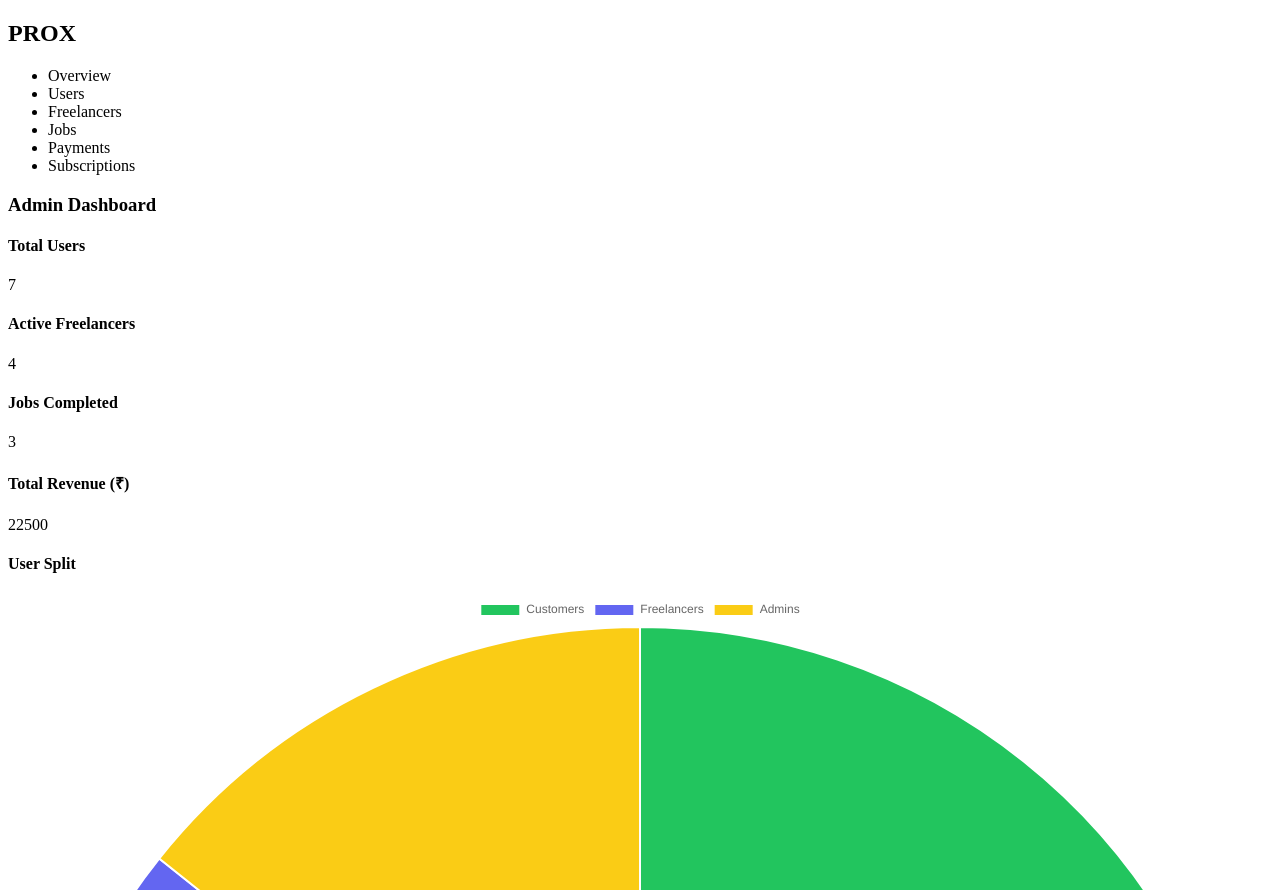
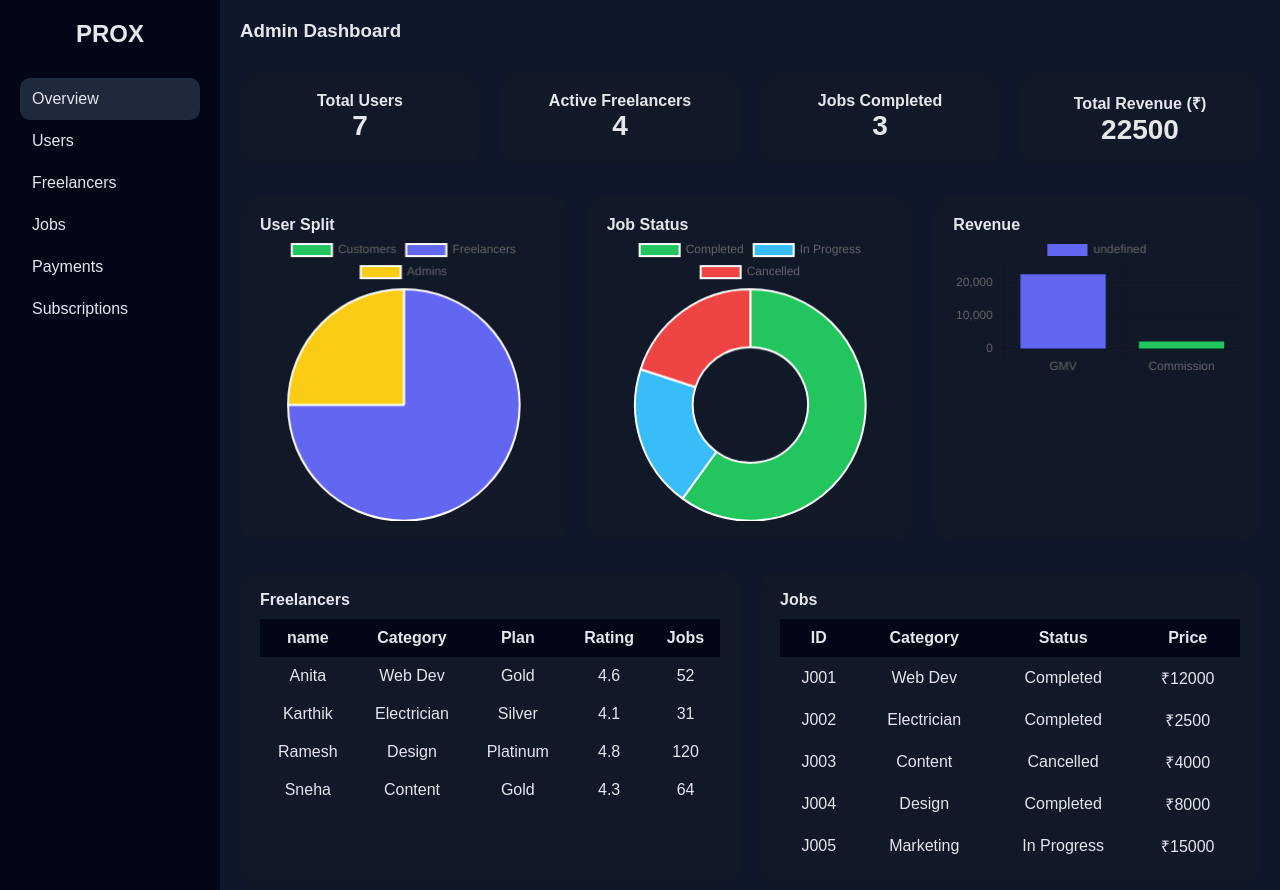
Before and after one commit to JS-CREATE-1/DUMMYREPO, a plain HTML site: page index.html in a window 1280 px wide. Shown: the top 890 px of the page. Drawn offline with nearby package versions, Linux system fonts and the light colour scheme.

Commit message:
front end complete

```diff
--- a/index.html
+++ b/index.html
@@ -64,7 +64,7 @@
         <table>
           <thead>
             <tr>
-              <th>Name</th>
+              <th>name</th>
               <th>Category</th>
               <th>Plan</th>
               <th>Rating</th>
--- a/script.js
+++ b/script.js
@@ -44,7 +44,7 @@ new Chart(userChart,{
     labels:["Customers","Freelancers","Admins"],
     datasets:[{
       data:[
-        users.filter(u=>u.role==="Customer").length,
+        users.filter(u=>u.role==="customer").length,
         users.filter(u=>u.role==="Freelancer").length,
         users.filter(u=>u.role==="Admin").length
       ],
--- a/style.css
+++ b/style.css
@@ -0,0 +1,117 @@
+* {
+  margin:0;
+  padding:0;
+  box-sizing:border-box;
+  font-family: Arial, sans-serif;
+}
+
+body {
+  background:#0f172a;
+  color:#e5e7eb;
+}
+
+.layout {
+  display:flex;
+  min-height:100vh;
+}
+
+/* SIDEBAR */
+.sidebar {
+  width:220px;
+  background:#020617;
+  padding:20px;
+}
+
+.sidebar h2 {
+  text-align:center;
+  margin-bottom:30px;
+}
+
+.sidebar ul li {
+  list-style:none;
+  padding:12px;
+  border-radius:10px;
+  cursor:pointer;
+}
+
+.sidebar ul li.active,
+.sidebar ul li:hover {
+  background:#1e293b;
+}
+
+/* MAIN */
+main {
+  flex:1;
+  padding:20px;
+  display:grid;
+  gap:30px;
+}
+
+.topbar {
+  display:flex;
+  justify-content:space-between;
+}
+
+/* KPI */
+.kpis {
+  display:grid;
+  grid-template-columns:repeat(auto-fit,minmax(200px,1fr));
+  gap:20px;
+}
+
+.kpi {
+  background:#111827;
+  padding:20px;
+  border-radius:16px;
+  text-align:center;
+}
+
+.kpi span {
+  font-size:28px;
+  font-weight:bold;
+}
+
+/* CHARTS */
+.charts {
+  display:grid;
+  grid-template-columns:repeat(auto-fit,minmax(300px,1fr));
+  gap:20px;
+}
+
+.card {
+  background:#111827;
+  padding:20px;
+  border-radius:16px;
+}
+
+/* TABLES */
+.tables {
+  display:grid;
+  grid-template-columns:repeat(auto-fit,minmax(420px,1fr));
+  gap:20px;
+}
+
+.table-card {
+  background:#111827;
+  padding:20px;
+  border-radius:16px;
+}
+
+table {
+  width:100%;
+  border-collapse:collapse;
+  margin-top:10px;
+}
+
+th, td {
+  padding:10px;
+  text-align:center;
+}
+
+thead {
+  background:#020617;
+}
+
+tbody tr:hover {
+  background:#1e293b;
+}
```
